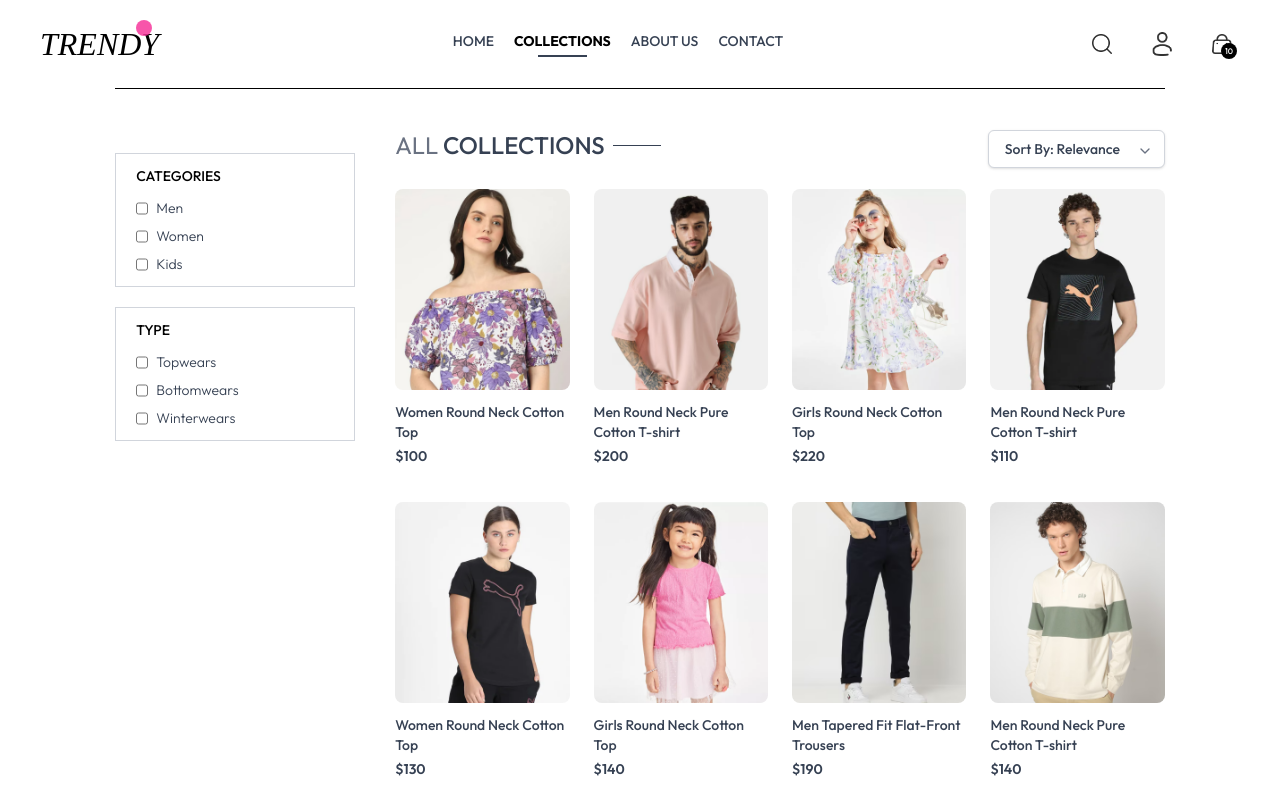
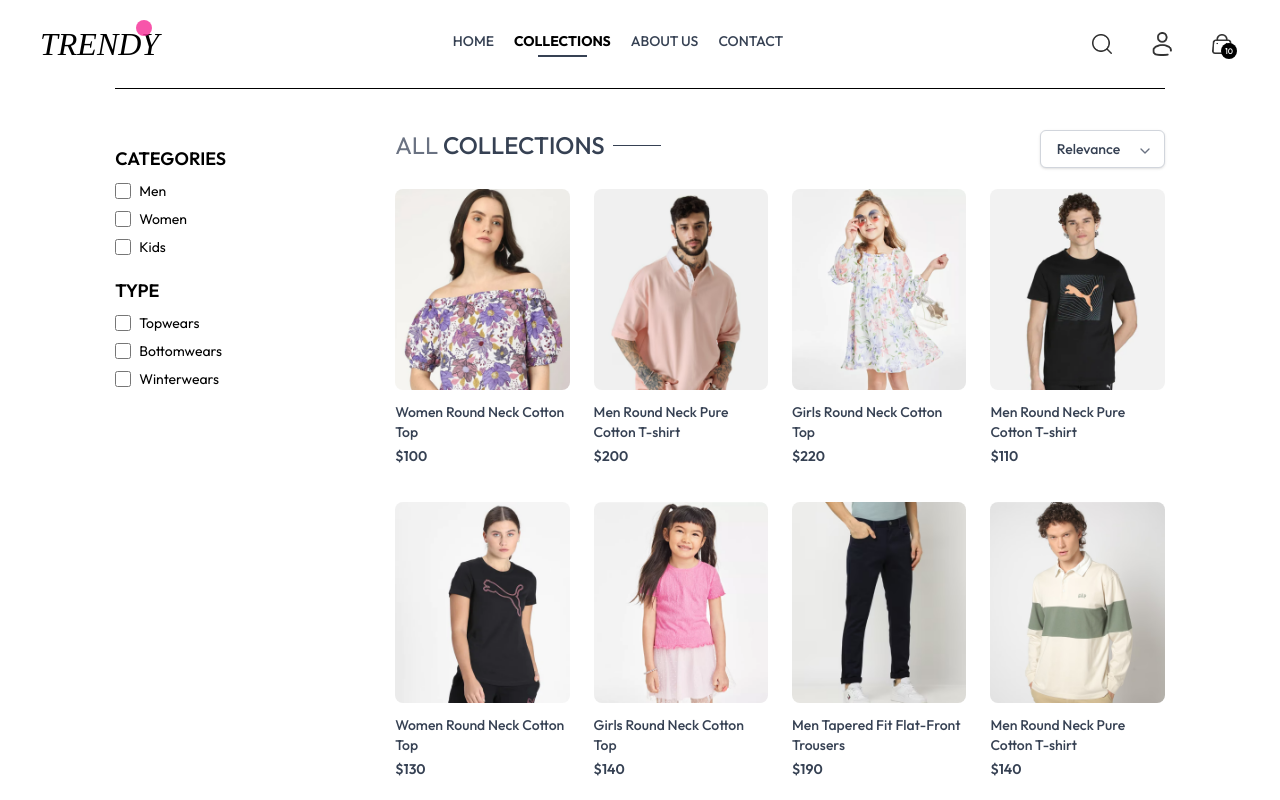
Before and after one commit to soumya100/Trendy, a React (Vite) app: page /collection in a window 1280 px wide. Shown: the top 800 px of the page. Built offline with nearby package versions, Linux system fonts and the light colour scheme; a web font is replaced by a local one.

Commit message:
filtering works now!!!!!!!!!

```diff
--- a/src/components/collection/FilterCollection.jsx
+++ b/src/components/collection/FilterCollection.jsx
@@ -1,41 +1,39 @@
-import React from 'react'
+import React from "react";
 
-const FilterCollection = ({
+export default function FilterCollection({
   title,
-    filters,
-    showFilter,
-    extraContainerCls,
-    handleChange
-}) => {
+  filters = [],
+  selected = [],
+  handleChange,
+  extraContainerCls = ""
+}) {
   return (
-        <div
-          className={`border border-gray-300 pl-5 py-3 mt-6 ${
-            showFilter ? "block" : "hidden"
-          } sm:block ${extraContainerCls}`}
-        >
-          <p className="font-medium text-sm mb-3">
-            {title}
-          </p>
-          <div className="flex flex-col gap-2 text-sm font-light text-gray-700">
-            {filters.map((category, idx) => (
-              <p key={idx} className="flex gap-2">
+    <div className={`my-4 ${extraContainerCls}`}>
+      <h3 className="font-semibold text-lg mb-2">{title}</h3>
+
+      <div className="flex flex-col gap-2">
+        {filters.map((item) => {
+          const value = item.value.toLowerCase(); // ensure consistency
+          const isChecked = selected.includes(value);
+
+          return (
             <label
-                  key={idx}
+              key={value}
               className="flex items-center gap-2 cursor-pointer select-none"
             >
               <input
-                    className="w-3 cursor-pointer"
                 type="checkbox"
-                    value={category.value}
-                    onChange={handleChange}
+                value={value}
+                checked={isChecked}            // ✔ controlled checkbox
+                onChange={handleChange}        // ✔ updates state + URL
+                className="h-4 w-4 cursor-pointer"
               />
-                  {category.label}
+
+              <span className="text-sm">{item.label}</span>
             </label>
-              </p>
-            ))}
+          );
+        })}
       </div>
     </div>
-  )
+  );
 }
-
-export default FilterCollection
--- a/src/pages/Collection.jsx
+++ b/src/pages/Collection.jsx
@@ -1,98 +1,148 @@
 import React, { useCallback, useEffect, useMemo, useState } from "react";
+
 import { List } from "react-window";
-import { assets } from "../assets/assets";
+import { assets, products as productList } from "../assets/assets"; // FIXED IMPORT
+
 import PaginatedGallery from "../common/pagination";
 import Title from "../common/Title";
 import FilterCollection from "../components/collection/FilterCollection";
 import ProductSort from "../components/collection/ProductSort";
+
 import { ShopContext } from "../context/ShopContext";
-import text from "../languages/en.json";
+import text from "../languages/en.json"; // FIXED IMPORT
+import { useSearchParams } from "react-router-dom";
 
 export default function Collection() {
-  const { products } = React.useContext(ShopContext);
+  const { products } = React.useContext(ShopContext); // Your products come from context
 
   const [category, setCategory] = useState([]);
   const [subCategory, setSubCategory] = useState([]);
-  const [sortType, setSortType] = useState(text.sortoptions.relevant);
-  const [showFilter, setShowFilter] = useState(false); // ✅ restore mobile filter toggle
+  const [sortType, setSortType] = useState("relevant");
+  const [showFilter, setShowFilter] = useState(false);
 
-  // ✅ Memo filters
+  const [searchParams, setSearchParams] = useSearchParams();
+
+  /* ------------------------------
+      UPDATE URL WHEN FILTER CHANGES
+  ------------------------------ */
+  const updateURL = useCallback(
+    (catList, subList, sort) => {
+      const params = {};
+
+      if (catList.length) params.category = catList.join(",");
+      if (subList.length) params.subCategory = subList.join(",");
+      if (sort) params.sort = sort;
+
+      setSearchParams(params);
+    },
+    [setSearchParams]
+  );
+
+  /* ------------------------------
+      FILTER OPTIONS
+  ------------------------------ */
   const categoryFilters = useMemo(
-    () =>
-      [
-        text.categoriesinnotfoundpage.men,
-        text.categoriesinnotfoundpage.women,
-        text.categoriesinnotfoundpage.kids,
-      ].map((item) => ({ label: item, value: item })),
+    () => [
+      { label: text.categoriesinnotfoundpage.men, value: "men" },
+      { label: text.categoriesinnotfoundpage.women, value: "women" },
+      { label: text.categoriesinnotfoundpage.kids, value: "kids" },
+    ],
     []
   );
 
   const typeFilters = useMemo(
-    () =>
-      [text.types.topwear, text.types.bottomwear, text.types.winterwear].map(
-        (item) => ({ label: item, value: item })
-      ),
+    () => [
+      { label: text.types.topwear, value: "topwear" },
+      { label: text.types.bottomwear, value: "bottomwear" },
+      { label: text.types.winterwear, value: "winterwear" },
+    ],
     []
   );
 
-  //sort options
-  const sortOptions = React.useMemo(() => {
-    const { sortoptions } = text;
+  const sortOptions = [
+    { label: text.sortoptions.relevancelabel, value: "relevant" },
+    { label: text.sortoptions.lowhighlabel, value: "lowhigh" },
+    { label: text.sortoptions.hightolabel, value: "highlow" },
+  ];
 
-    return [
-      {
-        label: `${sortoptions.sortby} ${sortoptions.relevancelabel}`,
-        value: sortoptions.relevant,
-      },
-      {
-        label: `${sortoptions.sortby} ${sortoptions.lowhighlabel}`,
-        value: sortoptions.lowhigh,
-      },
-      {
-        label: `${sortoptions.sortby} ${sortoptions.hightolabel}`,
-        value: sortoptions.highlow,
-      },
-    ];
-  }, [text.sortoptions]);
+  /* ------------------------------
+      TOGGLE FILTER
+  ------------------------------ */
+  const toggleFilter = useCallback(
+    (value, setter, type) => {
+      const v = value.toLowerCase();
 
-  // Toggle filter
-  const toggleFilter = useCallback((value, setter) => {
-    setter((prev) =>
-      prev.includes(value) ? prev.filter((x) => x !== value) : [...prev, value]
-    );
-  }, []);
+      setter((prev) => {
+        const newList = prev.includes(v)
+          ? prev.filter((x) => x !== v)
+          : [...prev, v];
 
-  // Filter + Sort
+        updateURL(
+          type === "category" ? newList : category,
+          type === "sub" ? newList : subCategory,
+          sortType
+        );
+
+        return newList;
+      });
+    },
+    [category, subCategory, sortType, updateURL]
+  );
+
+  /* ------------------------------
+      FILTER + SORT PRODUCTS
+  ------------------------------ */
   const filteredProducts = useMemo(() => {
     let result = products;
 
     if (category.length) {
-      result = result.filter((p) => category.includes(p.category));
+      result = result.filter((p) =>
+        category.includes(p.category.toLowerCase())
+      );
     }
 
     if (subCategory.length) {
-      result = result.filter((p) => subCategory.includes(p.subCategory));
+      result = result.filter((p) =>
+        subCategory.includes(p.subCategory.toLowerCase())
+      );
     }
 
-    if (sortType === text.sortoptions.lowhigh) {
+    if (sortType === "lowhigh") {
       result = [...result].sort((a, b) => a.price - b.price);
-    } else if (sortType === text.sortoptions.highlow) {
+    } else if (sortType === "highlow") {
       result = [...result].sort((a, b) => b.price - a.price);
     }
 
     return result;
   }, [products, category, subCategory, sortType]);
 
-  // Reset page on filter change
+  /* ------------------------------
+      URL → STATE SYNC
+  ------------------------------ */
+  useEffect(() => {
+    const cat = searchParams.get("category");
+    const sub = searchParams.get("subCategory");
+    const sort = searchParams.get("sort");
+
+    setCategory(cat ? cat.split(",").map((x) => x.toLowerCase()) : []);
+    setSubCategory(sub ? sub.split(",").map((x) => x.toLowerCase()) : []);
+    if (sort) setSortType(sort);
+  }, [searchParams]);
+
+  /* ------------------------------
+      CLOSE FILTER ON CHANGE (MOBILE)
+  ------------------------------ */
   useEffect(() => {
     setShowFilter(false);
   }, [category, subCategory, sortType]);
 
+  /* ------------------------------
+      RENDER
+  ------------------------------ */
   return (
     <div className="flex flex-col sm:flex-row gap-1 sm:gap-10 pt-10 border-t">
-      {/* Left Filter Sidebar */}
+      {/* LEFT FILTER */}
       <div className="min-w-60">
-        {/* Mobile Filter Toggle Button */}
         <p
           onClick={() => setShowFilter((prev) => !prev)}
           className="my-2 text-xl flex items-center cursor-pointer gap-2 sm:hidden"
@@ -103,28 +153,33 @@ export default function Collection() {
               showFilter ? "rotate-90" : ""
             }`}
             src={assets.dropdown_icon}
-            alt="toggle filters"
+            alt=""
           />
         </p>
 
-        {/* Desktop always visible, Mobile collapsible */}
         <div className={`${showFilter ? "block" : "hidden"} sm:block`}>
           <FilterCollection
             title={text.categories.toUpperCase()}
             filters={categoryFilters}
-            handleChange={(e) => toggleFilter(e.target.value, setCategory)}
+            selected={category}
+            handleChange={(e) =>
+              toggleFilter(e.target.value, setCategory, "category")
+            }
           />
 
           <FilterCollection
             title={text.typeTitle.toUpperCase()}
             filters={typeFilters}
+            selected={subCategory}
             extraContainerCls={"!my-5"}
-            handleChange={(e) => toggleFilter(e.target.value, setSubCategory)}
+            handleChange={(e) =>
+              toggleFilter(e.target.value, setSubCategory, "sub")
+            }
           />
         </div>
       </div>
 
-      {/* Right Content */}
+      {/* RIGHT CONTENT */}
       <div className="flex-1">
         <div className="flex justify-between text-base sm:text-2xl mb-4">
           <Title
@@ -135,32 +190,28 @@ export default function Collection() {
           <ProductSort
             sortType={sortType}
             sortOptions={sortOptions}
-            handleSortTypeChange={(e) => setSortType(e.target.value)}
+            handleSortTypeChange={(e) => {
+              const newSort = e.target.value;
+              setSortType(newSort);
+              updateURL(category, subCategory, newSort);
+            }}
           />
         </div>
 
-        {/* Product List with Virtualization for large data */}
         {filteredProducts.length > 200 ? (
           <List
             height={600}
             itemCount={filteredProducts.length}
-            itemSize={420} // adjust to match your product card height
-            width={"100%"}
+            itemSize={420}
+            width="100%"
           >
             {({ index, style }) => (
               <div style={style} className="p-2">
-                {/* Use the same component you use normally inside PaginatedGallery */}
-                {/* just render one product tile here */}
-                {(() => {
-                  const product = filteredProducts[index];
-                  return (
-                    <PaginatedGallery
-                      data={[product]}
-                      itemsPerPage={1}
-                      disablePagination
-                    />
-                  );
-                })()}
+                <PaginatedGallery
+                  data={[filteredProducts[index]]}
+                  itemsPerPage={1}
+                  disablePagination
+                />
               </div>
             )}
           </List>
```
Lines whose indentation alone changed are shown as unchanged.
